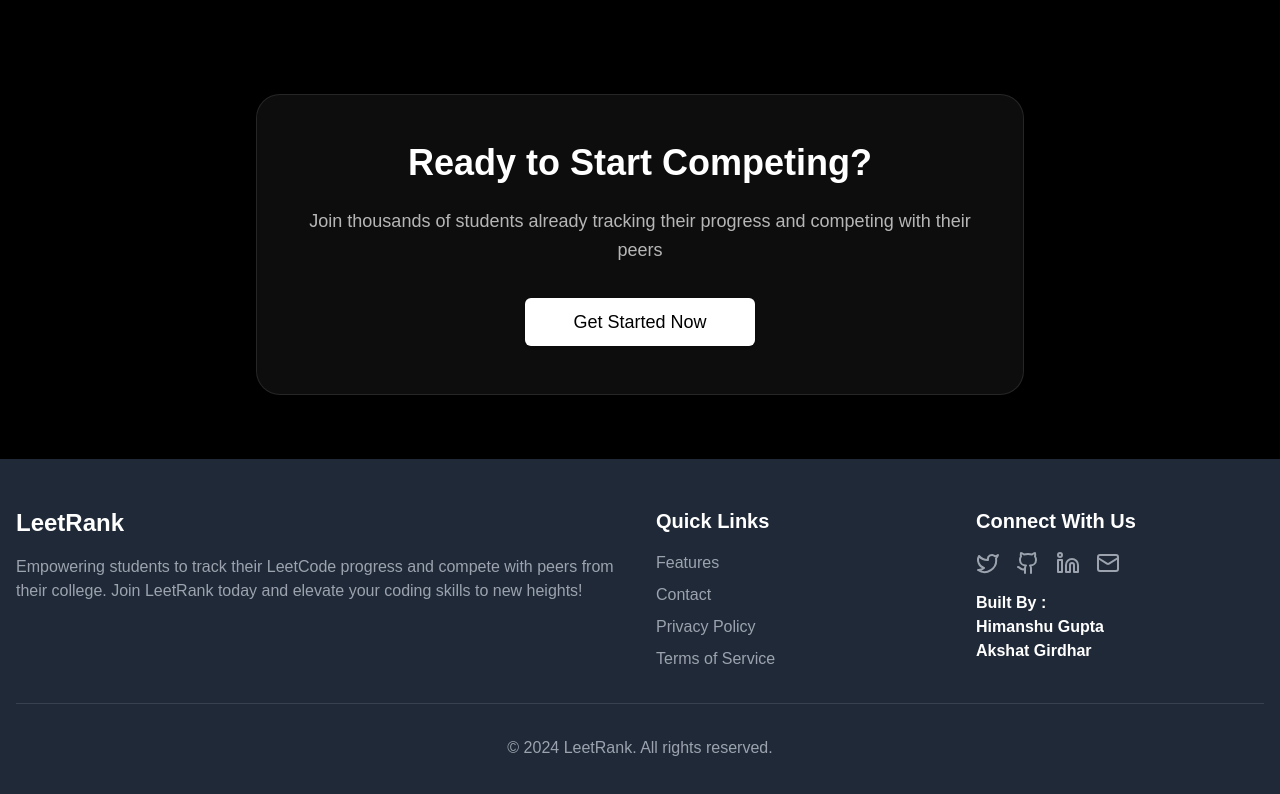
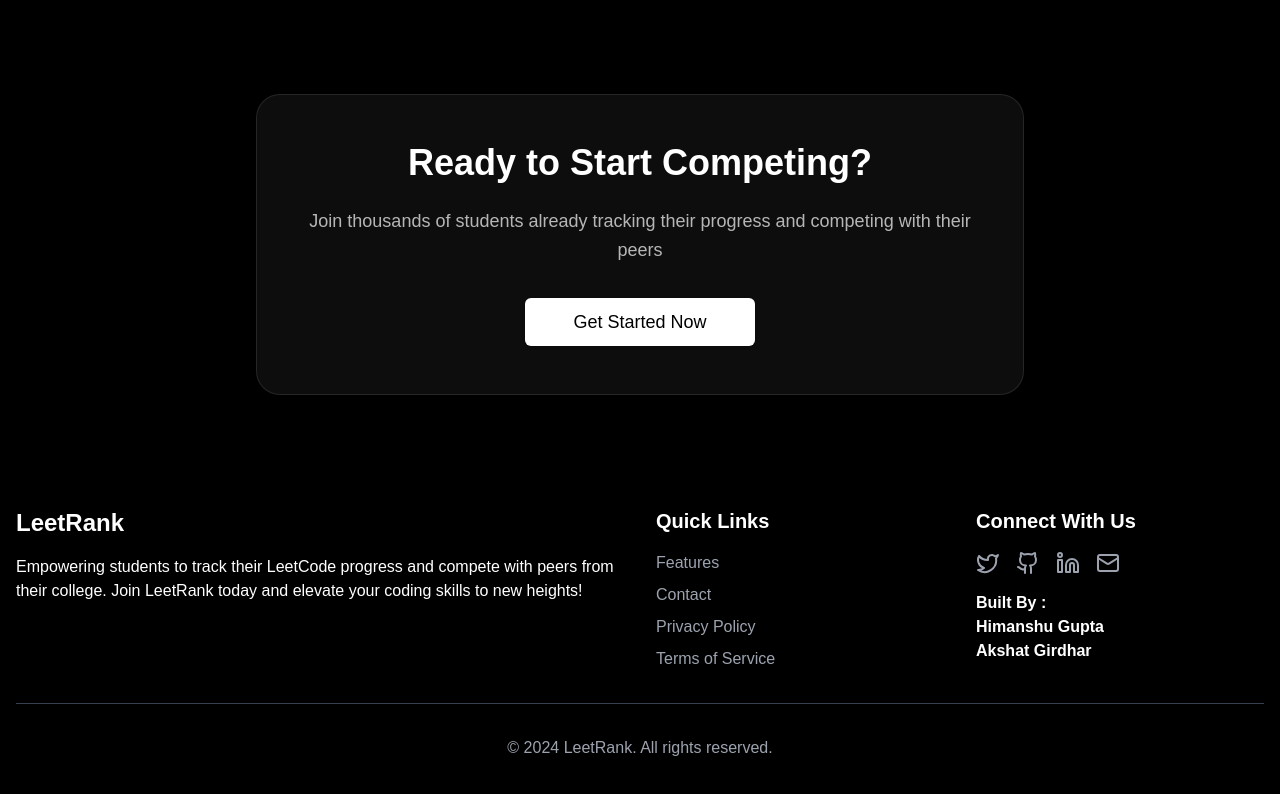
Before and after one commit to Himanshu-gupta31/LeetRank, a Next.js app: page / in a window 1280 px wide. Shown: the part 1133-1927 px from the top of the page. Built offline with nearby package versions, Linux system fonts and the light colour scheme; no server answers.

Commit message:
fixed some errors

```diff
--- a/app/component/Footer.tsx
+++ b/app/component/Footer.tsx
@@ -3,12 +3,12 @@
 
 export default function Footer() {
     return (
-        <footer className="bg-gray-800 py-12 relative z-10">
+        <footer className="bg-black py-12 relative z-10">
         <div className="container mx-auto px-4">
           <div className="grid md:grid-cols-4 gap-8">
             <div className="md:col-span-2">
               <h2 className="text-2xl text-white font-bold mb-4">LeetRank</h2>
-              <p className="text-gray-400 mb-4">
+              <p className="text-white mb-4">
                 Empowering students to track their LeetCode progress and compete with peers from their college.
                 Join LeetRank today and elevate your coding skills to new heights!
               </p>
--- a/app/page.tsx
+++ b/app/page.tsx
@@ -42,9 +42,9 @@
   ]
 
   return (
-    <div className="min-h-screen bg-black text-white overflow-hidden">
+    <div className="min-h-screen bg-black text-white overflow-hidden relative">
       {/* Animated background dots */}
-      <div className="absolute inset-0 overflow-hidden">
+      <div className="absolute inset-0 overflow-hidden pointer-events-none -z-10">
         <div className="absolute top-1/4 left-1/4 w-2 h-2 bg-white/10 rounded-full animate-pulse"></div>
         <div className="absolute top-1/3 right-1/3 w-1 h-1 bg-white/20 rounded-full animate-pulse delay-1000"></div>
         <div className="absolute bottom-1/4 left-1/3 w-1.5 h-1.5 bg-white/15 rounded-full animate-pulse delay-2000"></div>
@@ -82,7 +82,7 @@
               <Button
                 variant="outline"
                 size="lg"
-                className="border-white/30 text-white hover:bg-white/10 hover:border-white/50 transition-all duration-300 px-8 py-6 text-lg bg-transparent"
+                className="border-white/30 text-white hover:bg-white/10 hover:text-white hover:border-white/50 transition-all duration-300 px-8 py-6 text-lg bg-transparent"
               >
                 Learn More
               </Button>
```
